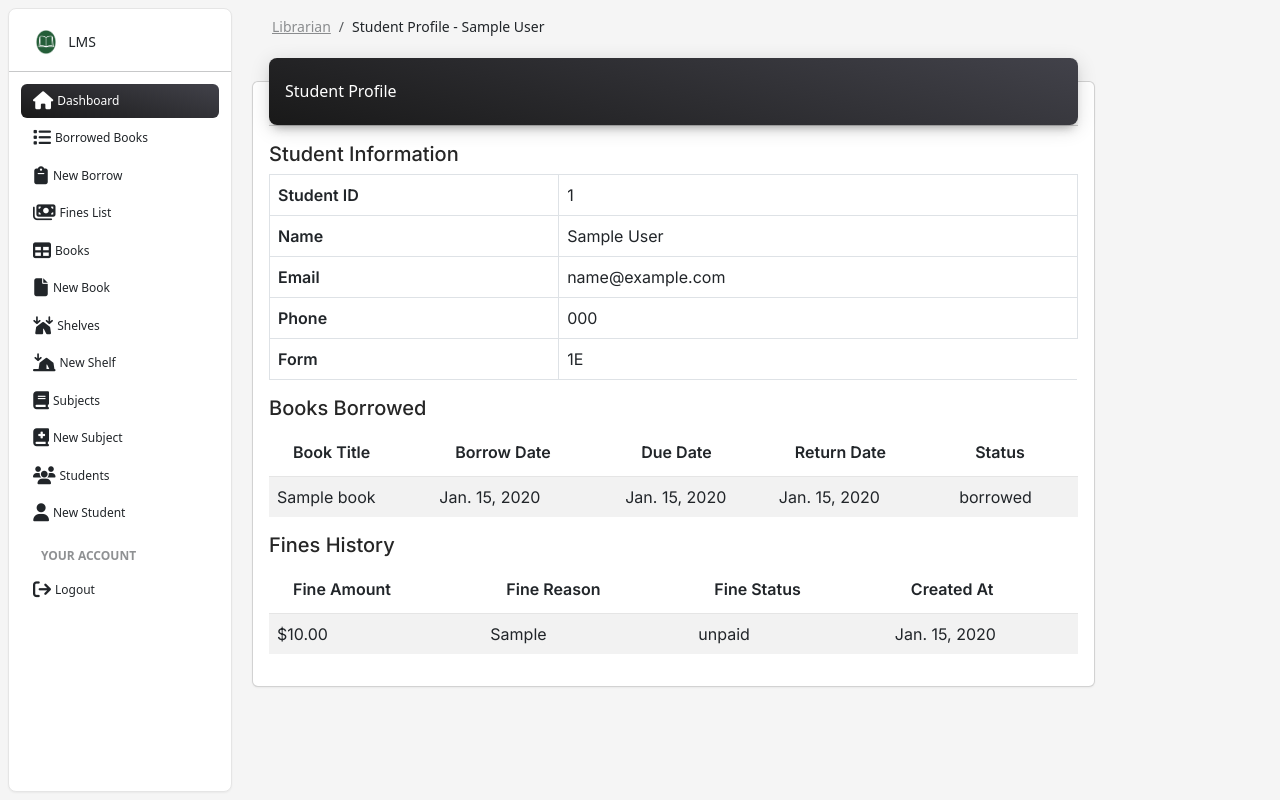
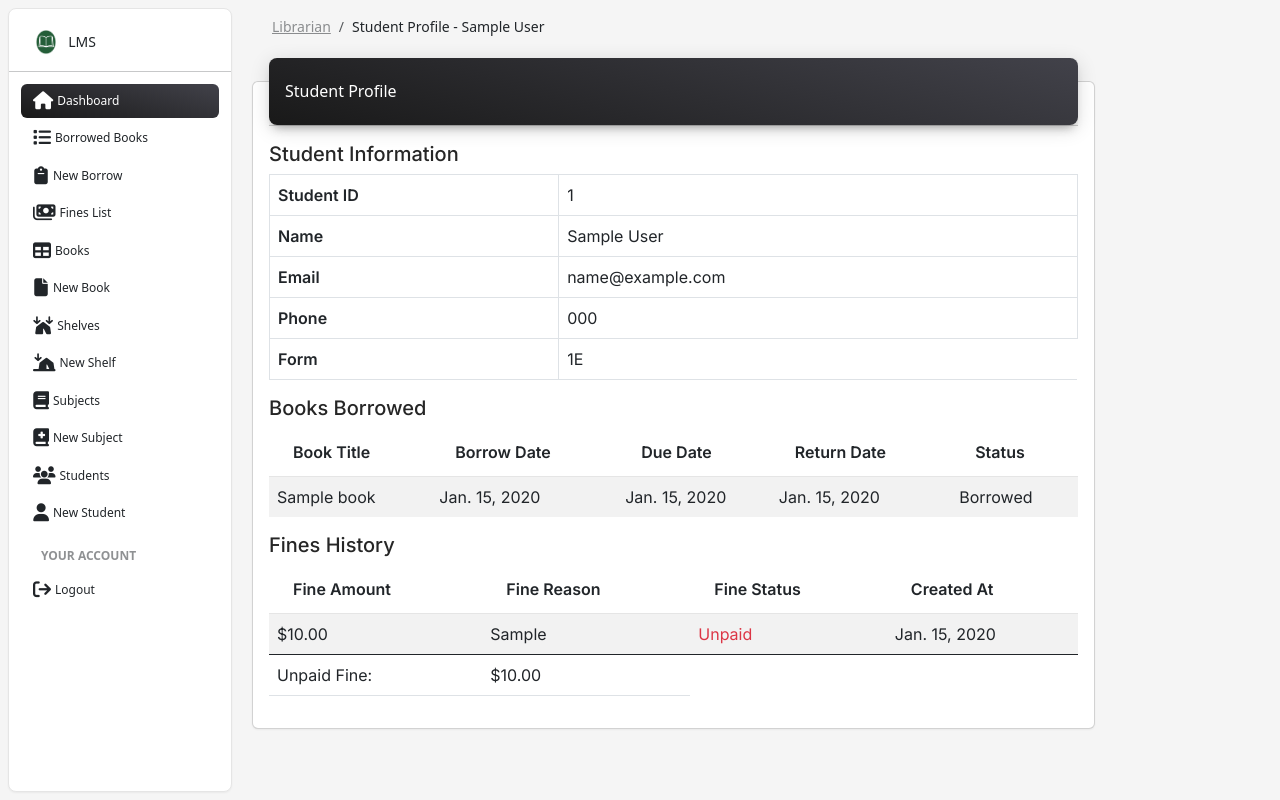
Before and after one commit to tafaramavugara/library-management-system, a Django app: page /librarian/student/1/ in a window 1280 px wide. Run offline with Django 5.2, Linux system fonts and the light colour scheme; a user stored in the database is signed in; tables that the repository leaves empty hold one stand-in row (values such as "Sample post"); style sheets or scripts are compiled from the project's sources; some libraries are stand-ins or nearby versions.

Commit message:
total unpaid fines

```diff
--- a/lms/library/views.py
+++ b/lms/library/views.py
@@ -801,8 +801,15 @@ def SingleStudent(request, student_id):
     # Get the associated fines for each borrowed book
     fines_history = Fine.objects.filter(borrow__student=student).order_by('-created_at')
 
+    # Calculate total unpaid fine
+    total_unpaid_fine = Fine.objects.filter(
+        borrow__student=student,
+        status='unpaid'
+    ).aggregate(total=Sum('amount'))['total'] or 0
+
     context = {
         'title': f'Student Profile - {student.first_name} {student.last_name}',
+        'total_unpaid_fine': total_unpaid_fine,
         'student': student,  # Student information
         'borrowed_books': borrowed_books,  # Borrowed books by the student
         'fines_history': fines_history,  # Fines allocated to the student
--- a/lms/lms/urls.py
+++ b/lms/lms/urls.py
@@ -1,13 +1,21 @@
 from django.conf.urls import handler500, handler404
 from django.contrib import admin
 from django.urls import path, include
+from django.conf import settings
+from django.conf.urls.static import static
+from django.views.static import serve
+from django.urls import re_path as url
+
 
 urlpatterns = [
     path('admin/', admin.site.urls),
     path('', include('base.urls')),
-    path('librarian/', include('library.urls'))
+    path('librarian/', include('library.urls')),
+    url(r'^media/(?P<path>.*)$', serve,{'document_root': settings.MEDIA_ROOT}),
+    url(r'^static/(?P<path>.*)$', serve,{'document_root': settings.STATIC_ROOT}),
 ]
-
+if settings.DEBUG:
+     urlpatterns += static(settings.MEDIA_URL,document_root=settings.MEDIA_ROOT)
 
 # error handlers
 handler500 = 'errorhandlers.views.e500'
--- a/lms/templates/Librarian/students-view.html
+++ b/lms/templates/Librarian/students-view.html
@@ -58,7 +58,7 @@
                       <td>{{ borrow.borrow_date }}</td>
                       <td>{{ borrow.due_date }}</td>
                       <td>{{ borrow.return_date|default:"Not Returned" }}</td>
-                      <td>{{ borrow.status }}</td>
+                      <td>{{ borrow.status|title }}</td>
                     </tr>
                   {% empty %}
                     <tr>
@@ -84,7 +84,7 @@
                     <tr>
                       <td>${{ fine.amount }}</td>
                       <td>{{ fine.reason }}</td>
-                      <td>{{ fine.status }}</td>
+                      <td> <span class="{% if fine.status == 'paid' %}text-success{% elif fine.status == 'unpaid' %}text-danger{% endif %}">{{ fine.status|title }}</span></td>
                       <td>{{ fine.created_at }}</td>
                     </tr>
                   {% empty %}
@@ -93,6 +93,12 @@
                     </tr>
                   {% endfor %}
                 </tbody>
+                <tfoot>
+                  <tr>
+                    <td>Unpaid Fine:</td>
+                    <td>${{ total_unpaid_fine|floatformat:2 }}</td>
+                  </tr>
+                </tfoot>
               </table>
             </div>
           </div>
```
Also changed, not shown: lms/lms/settings.py (+6 -2 lines).
